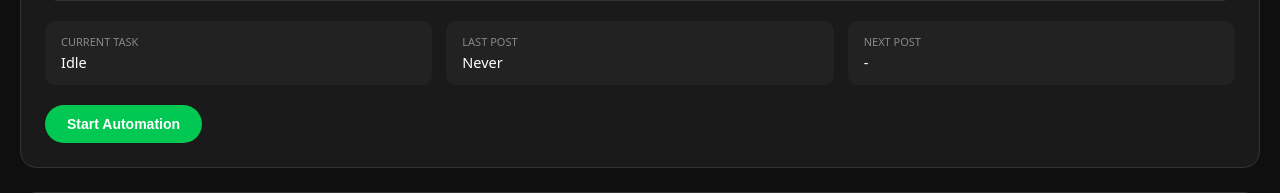
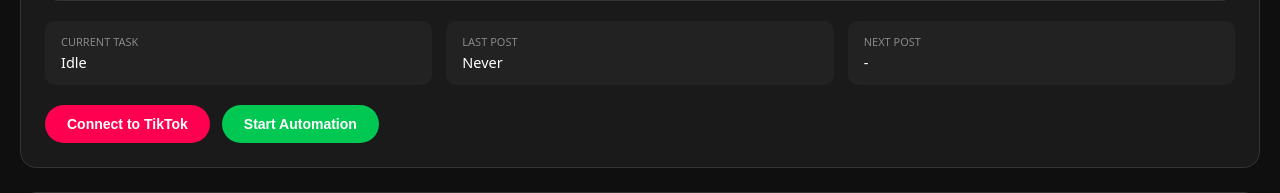
Before and after one commit to ghaith012x-collab/atc, a Flask app: page / in a window 1280 px wide. Shown: the part 436-629 px from the top of the page. Run offline with Flask 3, Linux system fonts and the light colour scheme.

Commit message:
Add Connect to TikTok button to dashboard

```diff
--- a/templates/site.html
+++ b/templates/site.html
@@ -158,6 +158,10 @@
             </div>
 
             <div class="controls">
+                <button onclick="connectToTikTok('{{ username }}')"
+                        style="background:#ff0050;color:white;" id="connect-btn-{{ username }}">
+                    Connect to TikTok
+                </button>
                 <button onclick="startAutomation('{{ username }}')" class="btn-start" id="start-btn-{{ username }}">
                     Start Automation
                 </button>
@@ -219,6 +223,34 @@
                 .then(() => setTimeout(updateDashboard, 600));
         }
 
+        function connectToTikTok(username) {
+            const btn = document.getElementById('connect-btn-' + username);
+            btn.textContent = 'Connecting...';
+            btn.disabled = true;
+
+            // Simulate connecting to TikTok (opens modal or redirects)
+            setTimeout(() => {
+                alert(`Connecting ${username} to TikTok...\n\n` +
+                      `In real version this would:\n` +
+                      `- Open Playwright browser\n` +
+                      `- Go to tiktok.com/login\n` +
+                      `- Save cookies/session\n` +
+                      `- Update status to "Connected"`);
+
+                btn.textContent = 'Connected ✓';
+                btn.style.background = '#00c853';
+                btn.disabled = false;
+
+                // Update current task
+                fetch('/api/accounts').then(r => r.json()).then(data => {
+                    const acc = data[username];
+                    if (acc) {
+                        document.getElementById('task-' + username).textContent = 'Connected to TikTok';
+                    }
+                });
+            }, 1200);
+        }
+
         setInterval(updateDashboard, 3000);
         setInterval(refreshLiveCams, 1000);
 
```
